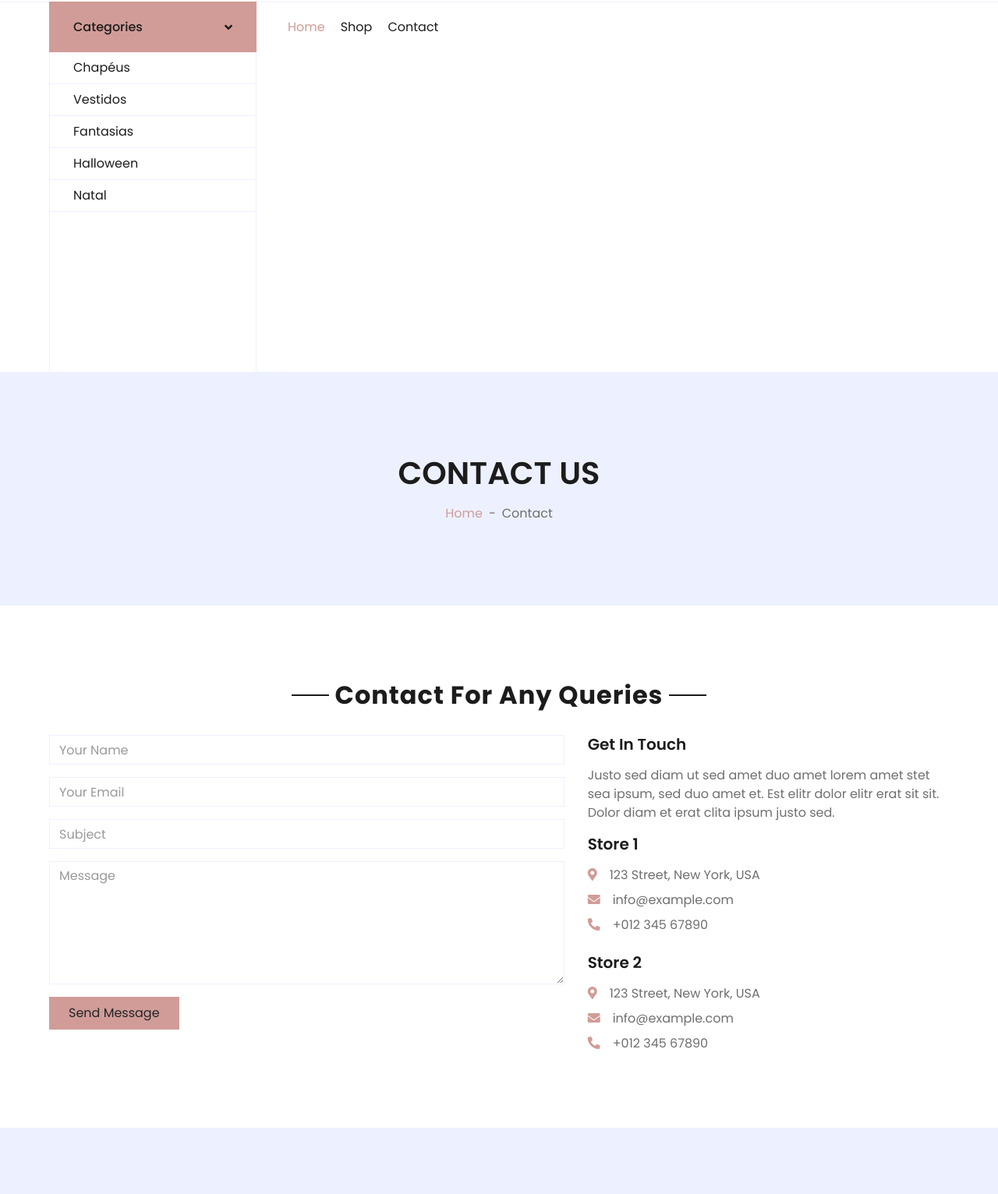
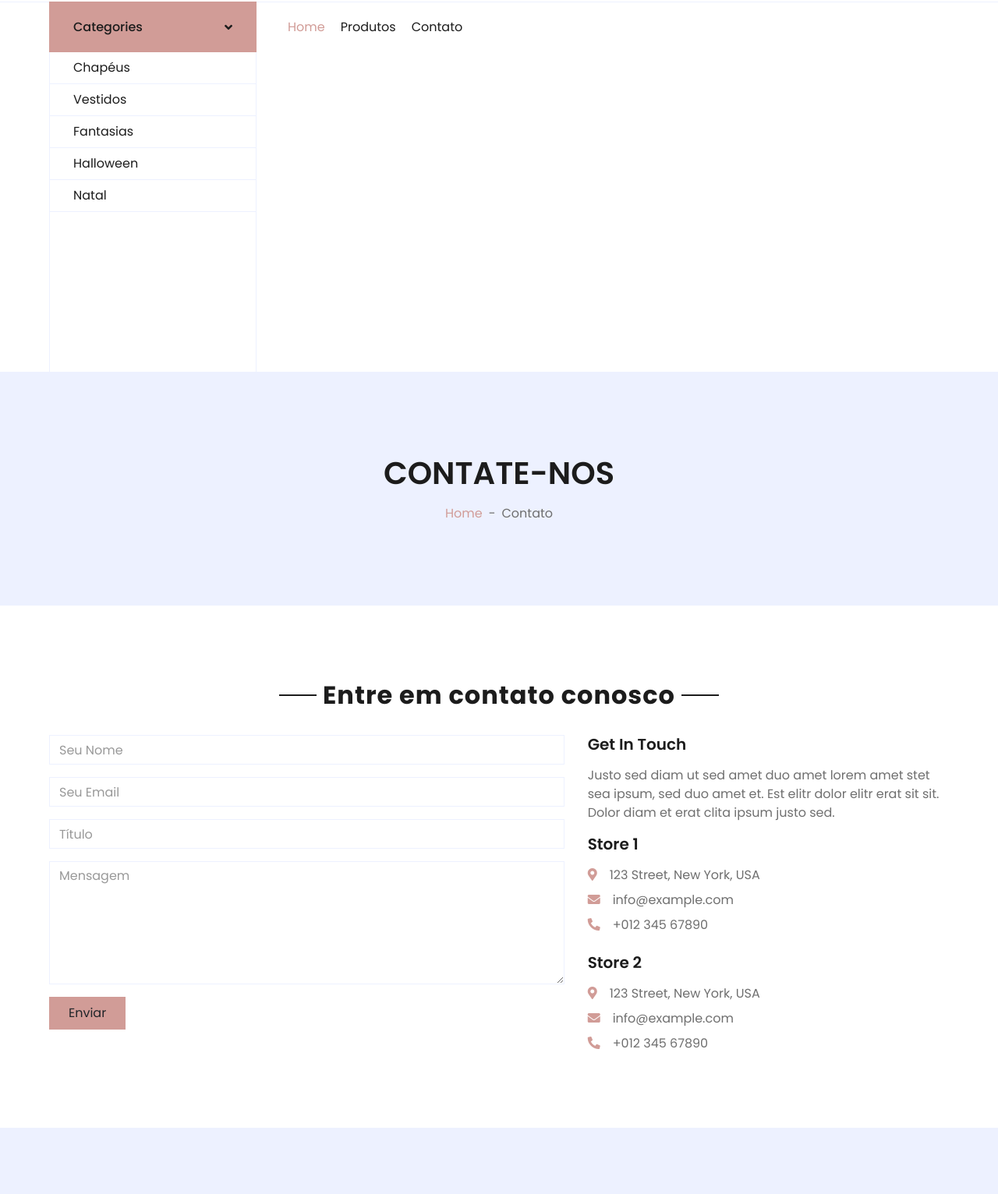
Before and after one commit to marinamaffioletti/Tecnico-20.04, a plain HTML site: page contact.html in a window 1280 px wide. Shown: the part 118-1650 px from the top of the page at 78% size. Drawn offline with nearby package versions, Linux system fonts and the light colour scheme.

Commit message:
tradução e atualização dos textos
traduzi e adaptei os textos da página.

```diff
--- a/contact.html
+++ b/contact.html
@@ -61,7 +61,7 @@
         <div class="row align-items-center py-3 px-xl-5">
             <div class="col-lg-3 d-none d-lg-block">
                 <a href="" class="text-decoration-none">
-                    <h1 class="m-0 display-5 font-weight-semi-bold"><span class="text-primary font-weight-bold border px-3 mr-1">E</span>Shopper</h1>
+                    <h1 class="m-0 display-5 font-weight-semi-bold"><span class="text-primary font-weight-bold border px-3 mr-1">A</span>Roupinhas</h1>
                 </a>
             </div>
             <div class="col-lg-6 col-6 text-left">
@@ -120,8 +120,8 @@
                     <div class="collapse navbar-collapse justify-content-between" id="navbarCollapse">
                         <div class="navbar-nav mr-auto py-0">
                             <a href="index.html" class="nav-item nav-link active">Home</a>
-                            <a href="shop.html" class="nav-item nav-link">Shop</a>
-                            <a href="contact.html" class="nav-item nav-link">Contact</a>
+                            <a href="shop.html" class="nav-item nav-link">Produtos</a>
+                            <a href="contact.html" class="nav-item nav-link">Contato</a>
                         </div>
                     </div>
                 </nav>
@@ -134,11 +134,11 @@
     <!-- Page Header Start -->
     <div class="container-fluid bg-secondary mb-5">
         <div class="d-flex flex-column align-items-center justify-content-center" style="min-height: 300px">
-            <h1 class="font-weight-semi-bold text-uppercase mb-3">Contact Us</h1>
+            <h1 class="font-weight-semi-bold text-uppercase mb-3">Contate-nos</h1>
             <div class="d-inline-flex">
                 <p class="m-0"><a href="">Home</a></p>
                 <p class="m-0 px-2">-</p>
-                <p class="m-0">Contact</p>
+                <p class="m-0">Contato</p>
             </div>
         </div>
     </div>
@@ -148,7 +148,7 @@
     <!-- Contact Start -->
     <div class="container-fluid pt-5">
         <div class="text-center mb-4">
-            <h2 class="section-title px-5"><span class="px-2">Contact For Any Queries</span></h2>
+            <h2 class="section-title px-5"><span class="px-2">Entre em contato conosco</span></h2>
         </div>
         <div class="row px-xl-5">
             <div class="col-lg-7 mb-5">
@@ -156,29 +156,28 @@
                     <div id="success"></div>
                     <form name="sentMessage" id="contactForm" novalidate="novalidate">
                         <div class="control-group">
-                            <input type="text" class="form-control" id="name" placeholder="Your Name"
-                                required="required" data-validation-required-message="Please enter your name" />
+                            <input type="text" class="form-control" id="name" placeholder="Seu Nome"
+                                required="required" data-validation-required-message="Insira seu nome" />
                             <p class="help-block text-danger"></p>
                         </div>
                         <div class="control-group">
-                            <input type="email" class="form-control" id="email" placeholder="Your Email"
-                                required="required" data-validation-required-message="Please enter your email" />
+                            <input type="email" class="form-control" id="email" placeholder="Seu Email"
+                                required="required" data-validation-required-message="Insira seu email" />
                             <p class="help-block text-danger"></p>
                         </div>
                         <div class="control-group">
-                            <input type="text" class="form-control" id="subject" placeholder="Subject"
-                                required="required" data-validation-required-message="Please enter a subject" />
+                            <input type="text" class="form-control" id="subject" placeholder="Título"
+                                required="required" data-validation-required-message="Insira o título da sua mensagem" />
                             <p class="help-block text-danger"></p>
                         </div>
                         <div class="control-group">
-                            <textarea class="form-control" rows="6" id="message" placeholder="Message"
+                            <textarea class="form-control" rows="6" id="message" placeholder="Mensagem"
                                 required="required"
-                                data-validation-required-message="Please enter your message"></textarea>
+                                data-validation-required-message="Por favor, escreva sua mensagem"></textarea>
                             <p class="help-block text-danger"></p>
                         </div>
                         <div>
-                            <button class="btn btn-primary py-2 px-4" type="submit" id="sendMessageButton">Send
-                                Message</button>
+                            <button class="btn btn-primary py-2 px-4" type="submit" id="sendMessageButton">Enviar</button>
                         </div>
                     </form>
                 </div>
```
Also changed, not shown: index.html (+15 -15 lines), shop.html (+5 -5 lines).
